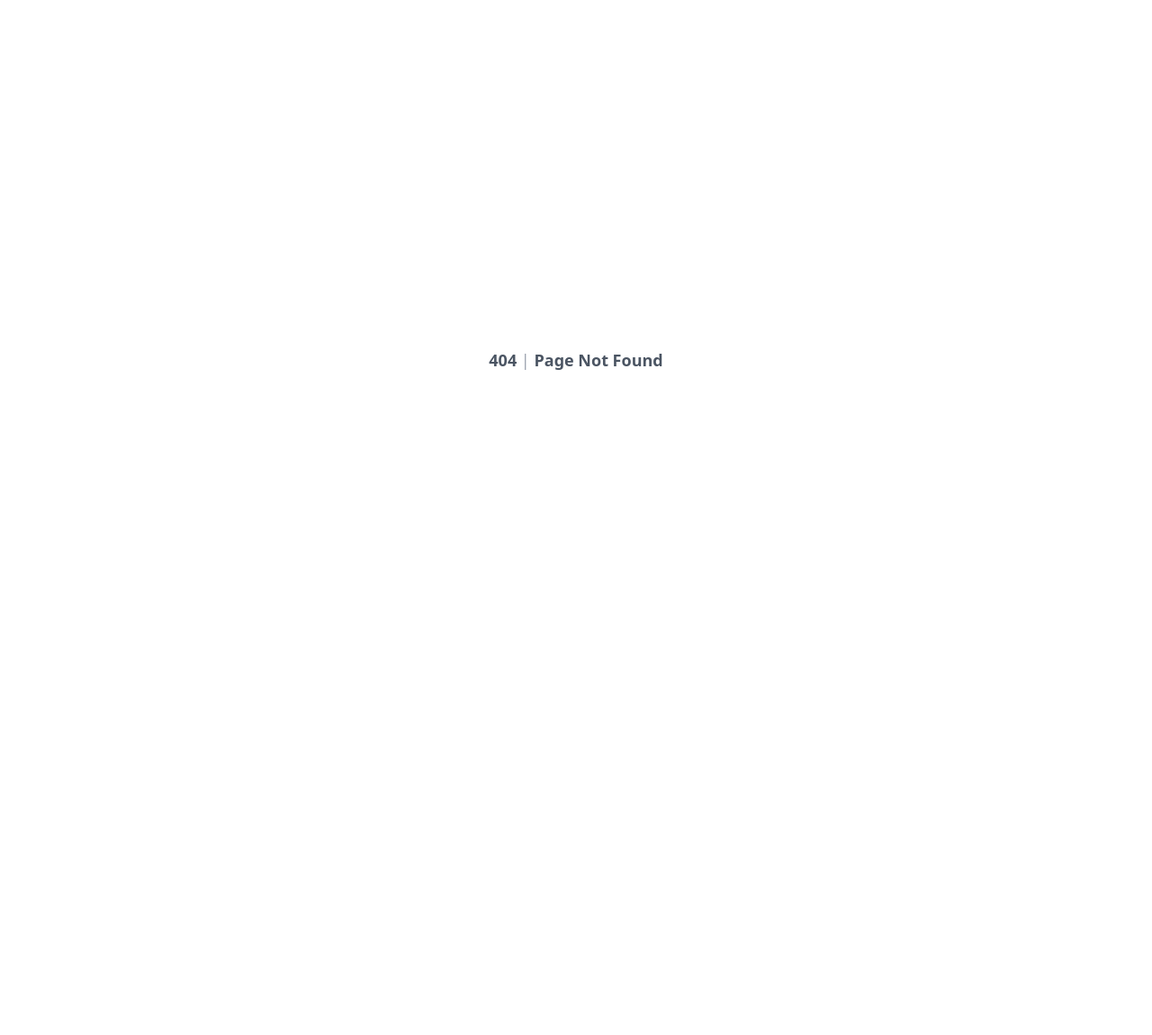
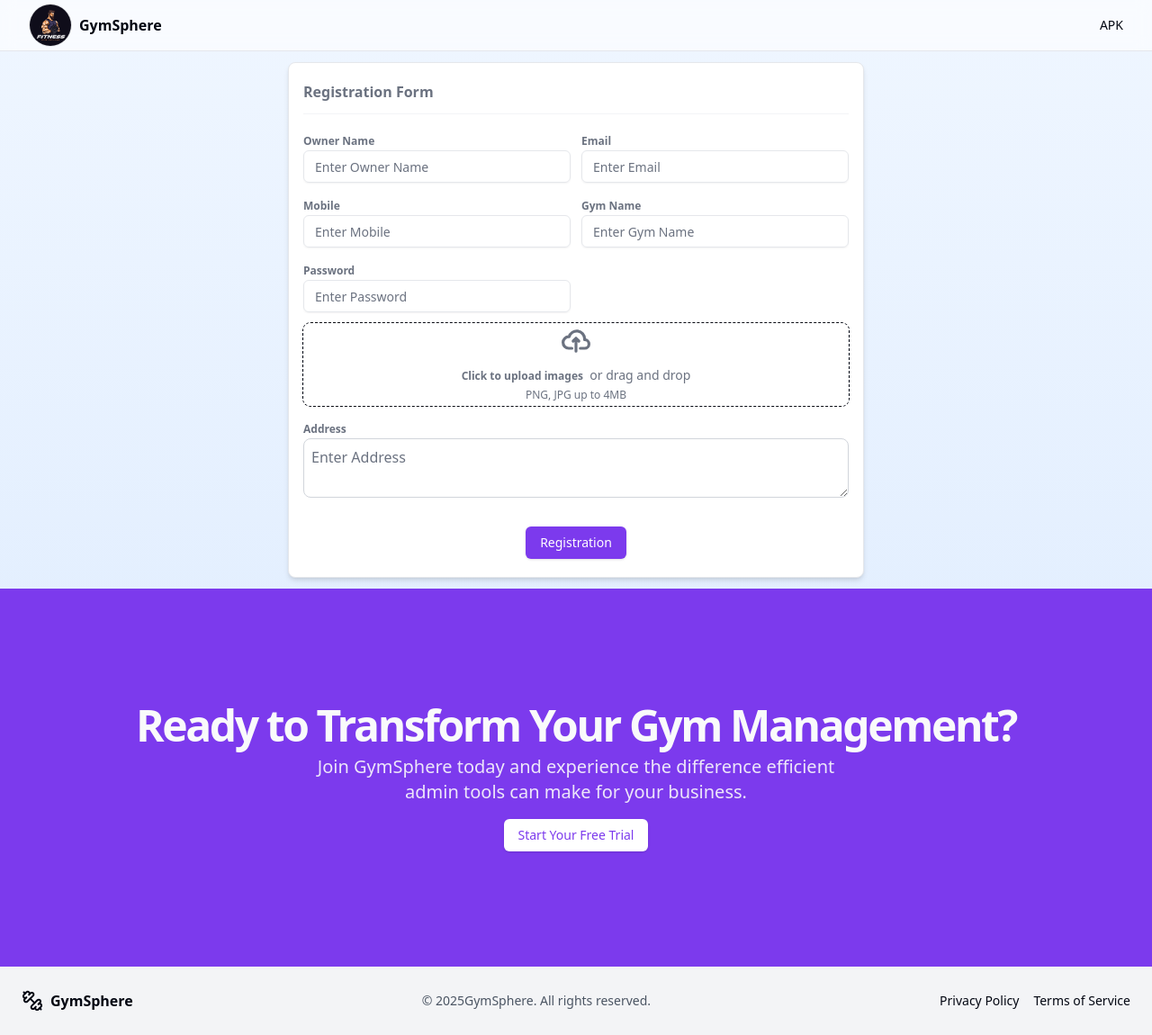
Before and after one commit to rohan8883/multi-user-gym-frontend, a React (Vite) app: page /gym-app/registration-form in a window 1280 px wide. Before the commit this address had no page. Shown: the whole page at 90% size. Before the commit the page ends 800 px from the top, so only its background shows below. Built offline with nearby package versions, Linux system fonts and the light colour scheme; what little-state-machine would draw is missing.

Commit message:
add landing page

```diff
--- a/src/pages/gym-app/add-owner/index.tsx
+++ b/src/pages/gym-app/add-owner/index.tsx
@@ -4,7 +4,7 @@ import { yupResolver } from '@hookform/resolvers/yup';
 
 import * as yup from 'yup';
 import Page from '@/components/helmet-page';
-import {  usePostMutation } from '@/hooks/useCustomQuery';
+import { usePostMutation } from '@/hooks/useCustomQuery';
 import { gymApi } from '@/lib';
 import {
   FormProviders,
@@ -14,11 +14,13 @@ import {
   FileUpload
 } from '@/components/forms';
 
-
+import Footer from '../landing-page/Footer'
+import Navbar from '../landing-page/Navbar'
 import toast from 'react-hot-toast';
 import { useNavigate } from 'react-router-dom';
 import { Confirm } from '@/components/react-confirm-box';
 import { resizeFile } from '@/lib/resizeImage';
+
 
 const schema = yup.object().shape({
   fullName: yup.string().required('Name is required'),
@@ -107,7 +109,9 @@ export default function AddOwner() {
   }, [files]);
 
   return (
-    <Page title="Registration Form " className='border  mx-2 bg-white shadow-md rounded-lg'>
+    <div className='space-y-3 min-h-screen bg-gradient-to-b from-blue-50 to-blue-100'>
+      <Navbar/>
+      <Page title="Registration Form " className='border mx-auto md:w-1/2 bg-white shadow-md rounded-lg'>
 
         <div className="flex items-center justify-between mt-4 ">
           <h1 className="text-base font-semibold text-muted-foreground">
@@ -187,10 +191,13 @@ export default function AddOwner() {
               className="bg-primary text-white"
               isLoading={createMemberMutation.isPending}
             >
-                Add Owner
+              Registration
             </ButtonLoading>
           </div>
         </FormProviders>
       </Page>
+
+      <Footer/>
+    </div>
   );
 }
--- /dev/null
+++ b/src/pages/gym-app/landing-page/Footer.tsx
@@ -0,0 +1,50 @@
+import { Button } from '@/components/ui/button';
+import { Dumbbell } from 'lucide-react';
+import { Link } from 'react-router-dom';
+
+
+export default function LandingFooter() {
+
+  return (
+    <div className="">
+      <main className="flex-1">
+        <section className="w-full py-12 md:py-24 lg:py-32 bg-primary text-primary-foreground">
+          <div className="container px-4 md:px-6">
+            <div className="flex flex-col items-center space-y-4 text-center">
+              <div className="space-y-2">
+                <h2 className="text-3xl font-bold tracking-tighter sm:text-5xl">
+                  Ready to Transform Your Gym Management?
+                </h2>
+                <p className="mx-auto max-w-[600px] text-primary-foreground/90 md:text-xl">
+                  Join GymSphere today and experience the difference efficient admin tools can make for your business.
+                </p>
+              </div>
+              <Button className="bg-white text-primary hover:bg-gray-100">Start Your Free Trial</Button>
+            </div>
+          </div>
+        </section>
+      </main>
+      <footer className="w-full py-6 bg-gray-100 dark:bg-gray-800">
+        <div className="container px-4 md:px-6">
+          <div className="flex flex-col items-center justify-between gap-4 md:flex-row">
+            <div className="flex items-center space-x-2">
+              <Dumbbell className="h-6 w-6" />
+              <span className="font-bold">GymSphere</span>
+            </div>
+            <p className="text-center text-sm leading-loose text-gray-600 dark:text-gray-400 md:text-left">
+              © 2025GymSphere. All rights reserved.
+            </p>
+            <div className="flex space-x-4">
+              <Link className="text-sm hover:underline underline-offset-4" to="#">
+                Privacy Policy
+              </Link>
+              <Link className="text-sm hover:underline underline-offset-4" to="#">
+                Terms of Service
+              </Link>
+            </div>
+          </div>
+        </div>
+      </footer>
+    </div>
+  );
+}
--- /dev/null
+++ b/src/pages/gym-app/landing-page/Navbar.tsx
@@ -0,0 +1,23 @@
+import { Link } from 'react-router-dom';
+import { Avatar, AvatarImage } from '@/components/ui/avatar';
+
+export default function LandingPage() {
+
+  return (
+    <div className="">
+      <header className="sticky top-0 z-50 w-full border-b bg-background/95 backdrop-blur supports-[backdrop-filter]:bg-background/60">
+        <div className="container flex h-14 items-center">
+          <Avatar className="w-12 h-12 border  dark:border-gray-700">
+            <AvatarImage src="/Gym.png" alt="@shadcn" />
+          </Avatar>
+          <span className="font-bold ml-2">GymSphere</span>
+          <nav className="ml-auto flex gap-4 sm:gap-6">
+            <Link className="text-sm font-medium hover:underline underline-offset-4" to="/gym-app/registration-form">
+              APK
+            </Link>
+          </nav>
+        </div>
+      </header>
+    </div>
+  );
+}
--- a/src/pages/gym-app/landing-page/index.tsx
+++ b/src/pages/gym-app/landing-page/index.tsx
@@ -1,3 +1,4 @@
+import { Avatar, AvatarImage } from '@/components/ui/avatar';
 import { Button } from '@/components/ui/button';
 import { BarChart, Calendar, CheckCircle2, Dumbbell, Users } from 'lucide-react';
 import { Link } from 'react-router-dom';
@@ -9,20 +10,17 @@ export default function LandingPage() {
     <div className="flex flex-col min-h-screen">
       <header className="sticky top-0 z-50 w-full border-b bg-background/95 backdrop-blur supports-[backdrop-filter]:bg-background/60">
         <div className="container flex h-14 items-center">
-          <Link to="/" className="flex items-center space-x-2">
-            <Dumbbell className="h-6 w-6" />
-            <span className="font-bold">GymSphere</span>
-          </Link>
+
+        <Avatar className="w-12 h-12 border  dark:border-gray-700">
+            <AvatarImage src="/Gym.png" alt="@shadcn" />
+          </Avatar>
+          <span className="font-bold">GymSphere</span>
+
           <nav className="ml-auto flex gap-4 sm:gap-6">
-            <Link className="text-sm font-medium hover:underline underline-offset-4" to="/gym-app/add-owner">
+            <Link className="text-sm font-medium hover:underline underline-offset-4" to="/gym-app/registration-form">
               Features
             </Link>
-            <Link className="text-sm font-medium hover:underline underline-offset-4" to="#pricing">
-              Pricing
-            </Link>
-            <Link className="text-sm font-medium hover:underline underline-offset-4" to="#testimonials">
-              Testimonials
-            </Link>
+
           </nav>
         </div>
       </header>
@@ -30,7 +28,7 @@ export default function LandingPage() {
         <section className="w-full py-12 md:py-24 lg:py-32 xl:py-48 relative">
           <div className="absolute inset-0 z-0">
             <img
-              src="/Trans.png"
+              src="/gym-bg.jpg"
               alt="GymSphere Admin Dashboard"
               className="absolute inset-0 w-full h-full object-cover"
             />
@@ -47,8 +45,8 @@ export default function LandingPage() {
                 </p>
               </div>
               <div className="space-x-4">
-                <Button className="bg-white text-primary hover:bg-gray-100">Start Free Trial</Button>
-                <Button variant="outline" className="text-white border-white hover:bg-white hover:text-primary">Book a Demo</Button>
+              <Link to="/gym-app/registration-form"> <Button className="bg-white text-primary hover:bg-gray-100">Registration</Button> </Link>
+            <Link to="/gym-app/auth/login"><Button variant="outline" className=" border-white  text-primary">SingIn</Button></Link>
               </div>
             </div>
           </div>
--- a/src/pages/gym-app/owner-list/index.tsx
+++ b/src/pages/gym-app/owner-list/index.tsx
@@ -68,7 +68,7 @@ export default function OwnerList() {
         <Button
           size={'sm'}
           className="bg-primary text-white"
-          onClick={() => navigate('/gym-app/add-owner')}
+          onClick={() => navigate('/gym-app/registration-form')}
         >
           <Plus size={20} />
           <h1 className="ms-1 text-xs">Add Owner</h1>
--- a/src/routes/allRoutes.tsx
+++ b/src/routes/allRoutes.tsx
@@ -301,7 +301,7 @@ const routes: Route[] = [
       {
         id: '4',
         name: 'Add Owner',
-        path: 'add-owner',
+        path: 'registration-form',
         element: <AddOwner />
       },
     ]
--- a/src/routes/index.tsx
+++ b/src/routes/index.tsx
@@ -9,7 +9,8 @@ export default function AllRoutes() {
     <Routes>
       <Route
         path="/gym-app"
-        element={<Navigate to="/gym-app/auth/login" />}
+        element={<Navigate to="/gym-app/landing-page" />}
+        // element={<Navigate to="/gym-app/auth/login" />}
         index={true}
       />
 
```
Also changed, not shown: src/components/sidebar/index.tsx (+3 -16 lines), 114 other files (tests, documents, lock files or other folders). Lines whose indentation alone changed are shown as unchanged.
